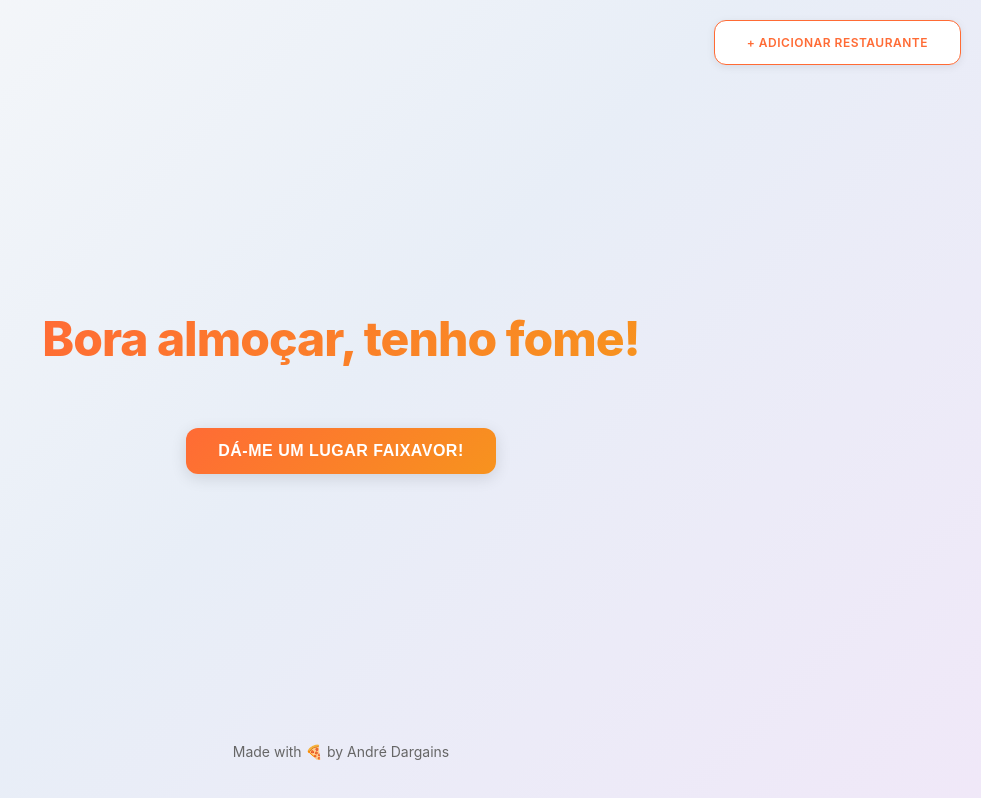
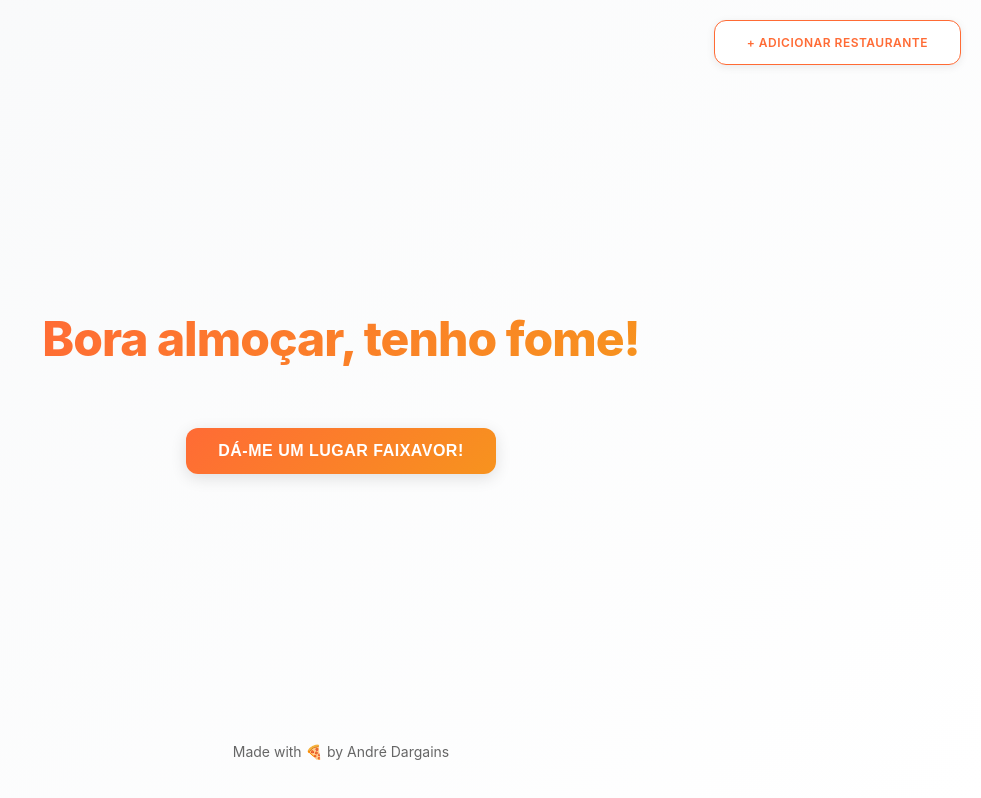
Before and after one commit to dargains/where-to-eat, a Next.js app: page / in a window 1280 px wide. Shown: the whole page, without its empty margins (299-1280 px from the left). Built offline with nearby package versions, Linux system fonts and the light colour scheme.

Commit message:
gradient

```diff
--- a/app/globals.css
+++ b/app/globals.css
@@ -60,10 +60,6 @@
 html,
 body {
   height: 100%;
-  background: linear-gradient(135deg,
-      #f8f9fa 0%,
-      #e8eef7 50%,
-      #f0e8f8 100%);
 }
 
 body {
@@ -73,6 +69,7 @@ body {
   -webkit-font-smoothing: antialiased;
   -moz-osx-font-smoothing: grayscale;
   color: var(--color-text-primary);
+  background: var(--gradient-light);
 }
 
 h1,
```
